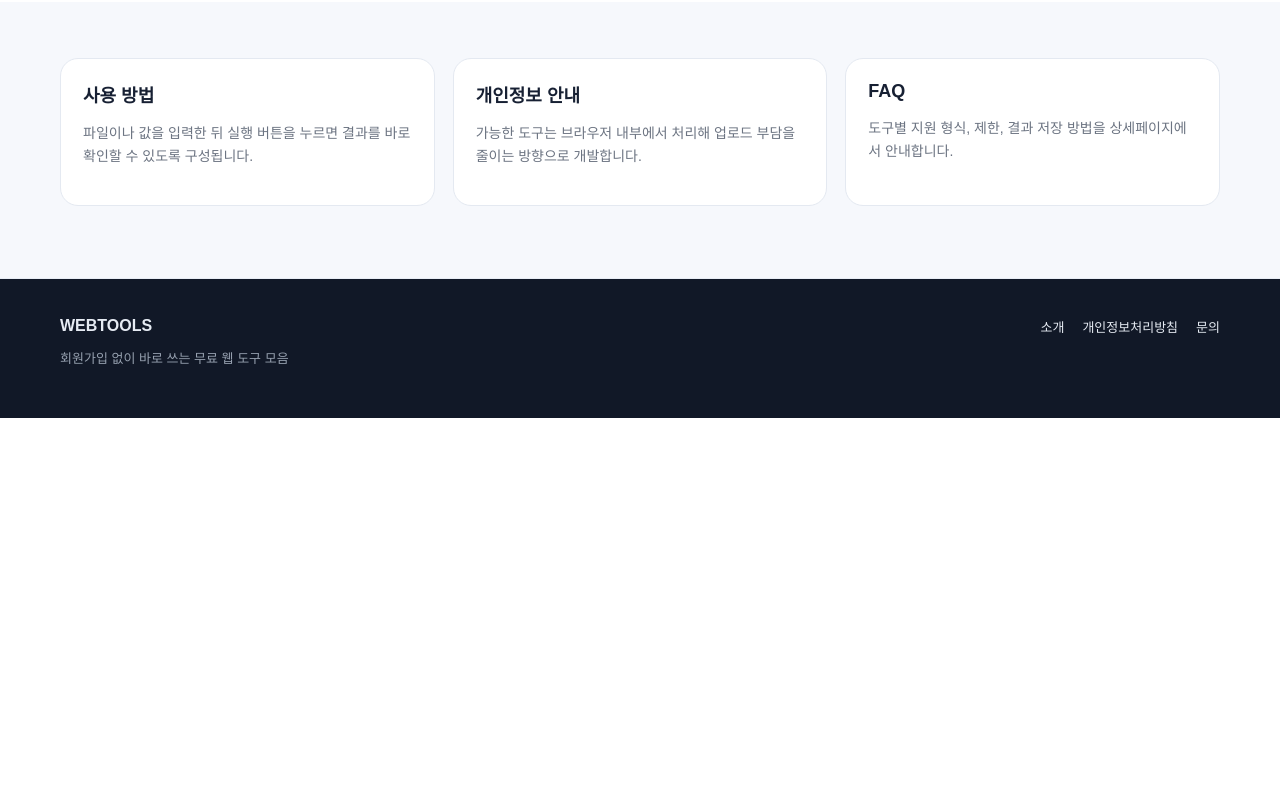
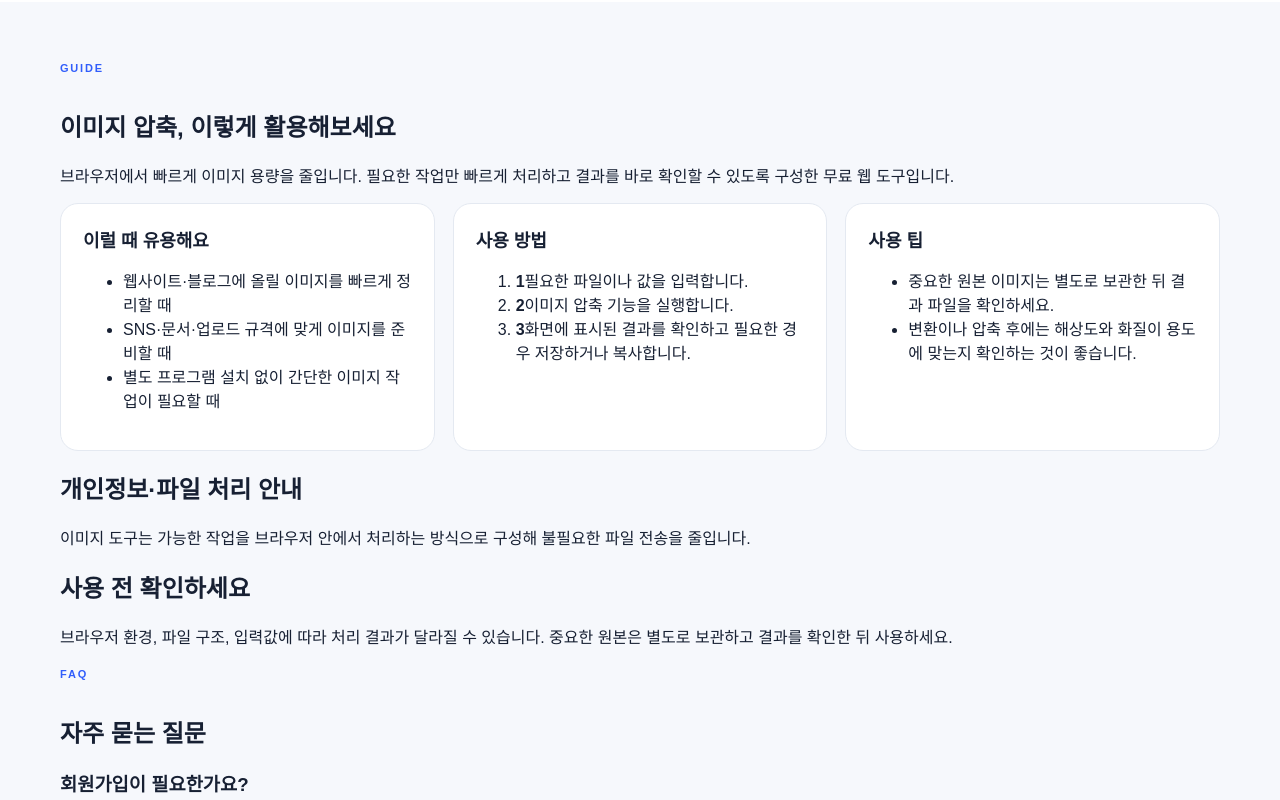
Before and after one commit to license-book/web-tools, a Next.js app: page /tools/image-compressor in a window 1280 px wide. Shown: the part 1340-2140 px from the top of the page. Before the commit the page ends 1758 px from the top, so only its background shows below. Built offline with nearby package versions, Linux system fonts and the light colour scheme.

Commit message:
feat: render richer tool detail content

```diff
--- a/components/tools/ToolShell.tsx
+++ b/components/tools/ToolShell.tsx
@@ -1,7 +1,55 @@
+import Link from 'next/link';
 import type { ReactNode } from 'react';
 import type { ToolDefinition } from '@/types/tool';
+import { getTool } from '@/data/tools';
+
+const categoryGuides: Record<ToolDefinition['category'], { useCases: string[]; tips: string[]; privacy: string }> = {
+  image: {
+    useCases: ['웹사이트·블로그에 올릴 이미지를 빠르게 정리할 때', 'SNS·문서·업로드 규격에 맞게 이미지를 준비할 때', '별도 프로그램 설치 없이 간단한 이미지 작업이 필요할 때'],
+    tips: ['중요한 원본 이미지는 별도로 보관한 뒤 결과 파일을 확인하세요.', '변환이나 압축 후에는 해상도와 화질이 용도에 맞는지 확인하는 것이 좋습니다.'],
+    privacy: '이미지 도구는 가능한 작업을 브라우저 안에서 처리하는 방식으로 구성해 불필요한 파일 전송을 줄입니다.',
+  },
+  pdf: {
+    useCases: ['PDF의 페이지 구성이나 순서를 빠르게 정리할 때', '필요한 페이지만 추출하거나 새 문서로 저장할 때', '별도 PDF 편집 프로그램 없이 간단한 문서 작업이 필요할 때'],
+    tips: ['중요 문서는 원본을 보관한 뒤 새로 저장된 PDF를 확인하세요.', '암호화되거나 특수한 구조의 PDF는 브라우저 처리에 제한이 있을 수 있습니다.'],
+    privacy: 'PDF 도구는 가능한 작업을 브라우저 안에서 처리해 문서가 외부로 전송되는 상황을 줄이는 방향으로 구성합니다.',
+  },
+  text: {
+    useCases: ['문서나 게시물 작성 전에 텍스트를 빠르게 정리할 때', '반복 작업을 줄이고 원하는 형태로 문자열을 가공할 때', '복사한 텍스트의 공백·목록·형식을 손쉽게 다듬을 때'],
+    tips: ['중요한 원문은 변환 전에 복사해 두면 결과를 비교하기 쉽습니다.', '자동 변환 결과는 최종 사용 전에 한 번 확인하는 것을 권장합니다.'],
+    privacy: '텍스트 도구는 입력 내용을 가능한 브라우저에서 직접 처리하도록 구성합니다.',
+  },
+  developer: {
+    useCases: ['개발 중 데이터 형식이나 값을 빠르게 확인할 때', '반복적인 인코딩·변환·포맷 작업을 줄이고 싶을 때', '간단한 검사 때문에 별도 개발 환경을 열 필요가 없을 때'],
+    tips: ['운영 환경의 비밀키·토큰·개인정보는 테스트 입력값으로 사용하지 마세요.', '생성·변환 결과는 실제 시스템에 적용하기 전에 요구 형식과 다시 대조하세요.'],
+    privacy: '개발 도구는 가능한 계산과 변환을 브라우저에서 수행하지만 민감한 운영 정보는 입력하지 않는 것을 권장합니다.',
+  },
+  design: {
+    useCases: ['웹·앱 디자인 값을 빠르게 계산하거나 비교할 때', 'CSS 값을 만들면서 결과를 즉시 확인하고 싶을 때', '색상·비율·간격 등 반복 계산을 줄이고 싶을 때'],
+    tips: ['생성된 값은 프로젝트의 디자인 시스템과 함께 검토하세요.', '접근성이 중요한 색상 조합은 실제 화면에서도 대비와 가독성을 확인하세요.'],
+    privacy: '디자인 계산과 값 생성은 가능한 브라우저 안에서 처리하도록 구성합니다.',
+  },
+  utility: {
+    useCases: ['일상에서 자주 필요한 계산이나 생성을 빠르게 처리할 때', '회원가입이나 프로그램 설치 없이 바로 결과가 필요할 때', 'PC와 모바일에서 간단한 작업을 즉시 해결하고 싶을 때'],
+    tips: ['결과가 중요한 의사결정에 사용된다면 원자료와 조건을 다시 확인하세요.', '도구의 결과는 입력한 값과 브라우저 환경에 따라 달라질 수 있습니다.'],
+    privacy: '일반 유틸리티는 가능한 계산과 생성을 브라우저에서 처리하는 방향으로 구성합니다.',
+  },
+};
 
 export default function ToolShell({ tool, children }: { tool: ToolDefinition; children: ReactNode }) {
+  const guide = categoryGuides[tool.category];
+  const useCases = tool.useCases?.length ? tool.useCases : guide.useCases;
+  const steps = tool.steps?.length ? tool.steps : ['필요한 파일이나 값을 입력합니다.', `${tool.title} 기능을 실행합니다.`, '화면에 표시된 결과를 확인하고 필요한 경우 저장하거나 복사합니다.'];
+  const tips = tool.tips?.length ? tool.tips : guide.tips;
+  const limitations = tool.limitations ?? [];
+  const privacyNote = tool.privacyNote ?? guide.privacy;
+  const faq = tool.faq?.length ? tool.faq : [
+    { question: '회원가입이 필요한가요?', answer: '아니요. 별도의 회원가입 없이 바로 사용할 수 있습니다.' },
+    { question: '모바일에서도 사용할 수 있나요?', answer: '네. PC와 모바일 브라우저에서 사용할 수 있도록 구성되어 있습니다.' },
+    { question: '결과를 사용할 때 확인할 점이 있나요?', answer: '중요한 작업이라면 원본을 보관하고 최종 결과가 원하는 조건과 일치하는지 한 번 확인하는 것을 권장합니다.' },
+  ];
+  const related = (tool.relatedSlugs ?? []).map(getTool).filter((item): item is ToolDefinition => Boolean(item));
+
   return (
     <main>
       <section className="toolHero">
@@ -12,12 +60,56 @@ export default function ToolShell({ tool, children }: { tool: ToolDefinition; ch
           <div className="trustRow"><span>✓ 무료</span><span>✓ 회원가입 없음</span><span>✓ 빠른 처리</span><span>✓ 모바일 지원</span></div>
         </div>
       </section>
+
       <section className="toolBody"><div className="container">{children}</div></section>
-      <section className="infoSection">
-        <div className="container infoGrid">
-          <article><h2>사용 방법</h2><p>파일이나 값을 입력한 뒤 실행 버튼을 누르면 결과를 바로 확인할 수 있도록 구성됩니다.</p></article>
-          <article><h2>개인정보 안내</h2><p>가능한 도구는 브라우저 내부에서 처리해 업로드 부담을 줄이는 방향으로 개발합니다.</p></article>
-          <article><h2>FAQ</h2><p>도구별 지원 형식, 제한, 결과 저장 방법을 상세페이지에서 안내합니다.</p></article>
+
+      <section className="infoSection toolGuideSection">
+        <div className="container">
+          <div className="toolGuideIntro">
+            <span className="eyebrow darkEyebrow">GUIDE</span>
+            <h2>{tool.title}, 이렇게 활용해보세요</h2>
+            <p>{tool.shortDescription} 필요한 작업만 빠르게 처리하고 결과를 바로 확인할 수 있도록 구성한 무료 웹 도구입니다.</p>
+          </div>
+
+          <div className="infoGrid toolInfoGrid">
+            <article>
+              <h2>이럴 때 유용해요</h2>
+              <ul>{useCases.map(item => <li key={item}>{item}</li>)}</ul>
+            </article>
+            <article>
+              <h2>사용 방법</h2>
+              <ol>{steps.map((item, index) => <li key={item}><strong>{index + 1}</strong><span>{item}</span></li>)}</ol>
+            </article>
+            <article>
+              <h2>사용 팁</h2>
+              <ul>{tips.map(item => <li key={item}>{item}</li>)}</ul>
+            </article>
+          </div>
+
+          <div className="toolNoticeGrid">
+            <article className="toolNoticeCard">
+              <h2>개인정보·파일 처리 안내</h2>
+              <p>{privacyNote}</p>
+            </article>
+            <article className="toolNoticeCard">
+              <h2>사용 전 확인하세요</h2>
+              {limitations.length ? <ul>{limitations.map(item => <li key={item}>{item}</li>)}</ul> : <p>브라우저 환경, 파일 구조, 입력값에 따라 처리 결과가 달라질 수 있습니다. 중요한 원본은 별도로 보관하고 결과를 확인한 뒤 사용하세요.</p>}
+            </article>
+          </div>
+
+          <div className="toolFaqSection">
+            <div className="toolSectionHeading"><span className="eyebrow darkEyebrow">FAQ</span><h2>자주 묻는 질문</h2></div>
+            <div className="toolFaqList">
+              {faq.map(item => <article key={item.question}><h3>{item.question}</h3><p>{item.answer}</p></article>)}
+            </div>
+          </div>
+
+          {related.length > 0 && <div className="toolRelatedSection">
+            <div className="toolSectionHeading"><span className="eyebrow darkEyebrow">RELATED TOOLS</span><h2>함께 사용하면 좋은 도구</h2></div>
+            <div className="toolRelatedGrid">
+              {related.map(item => <Link key={item.slug} href={`/tools/${item.slug}`}><strong>{item.title}</strong><span>{item.shortDescription}</span></Link>)}
+            </div>
+          </div>}
         </div>
       </section>
     </main>
```
